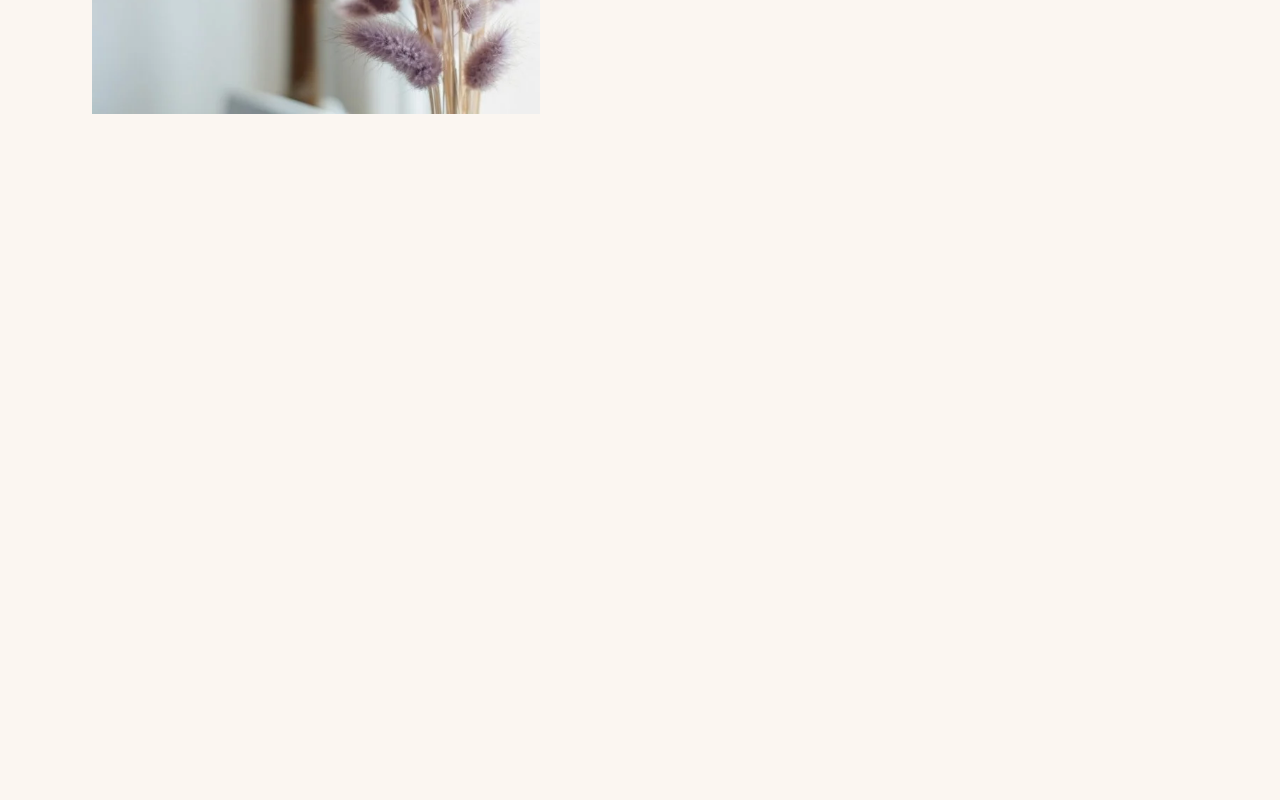
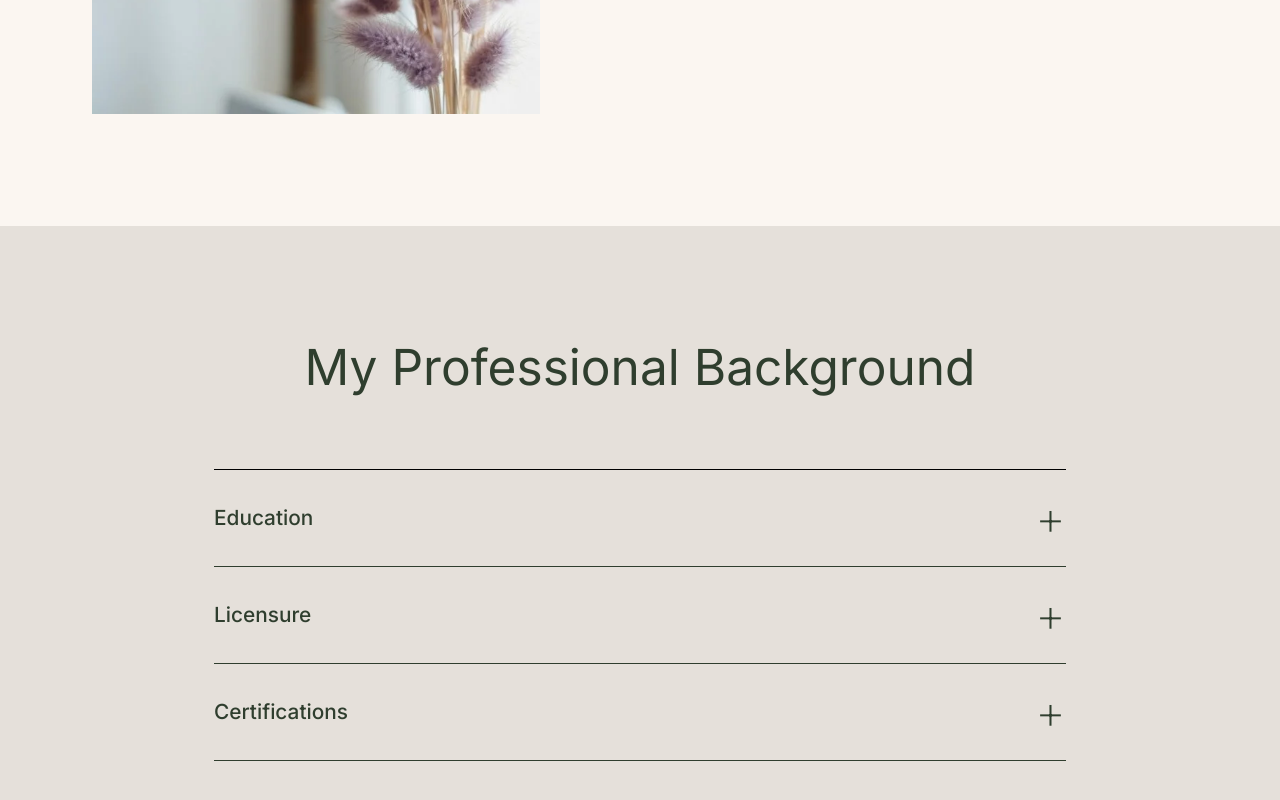
Before and after one commit to Krish480/growmytherapy-lilac-clone, a Next.js app: page / in a window 1280 px wide. Shown: the part 4967-5767 px from the top of the page. Before the commit the page ends 5193 px from the top, so only its background shows below. Built offline with nearby package versions, Linux system fonts and the light colour scheme; a web font is replaced by a local one.

Commit message:
Integrate BackgroundSection into page

```diff
--- a/src/app/page.js
+++ b/src/app/page.js
@@ -5,6 +5,7 @@ import Specialties from './components/Specialties'
 import SplitSupportSection from './components/SplitSupportSection'
 import AboutSection from './components/AboutSection'
 import FAQSection from './components/FAQSection'
+import BackgroundSection from './components/BackgroundSection'
 
 
 const page = () => {
@@ -16,6 +17,7 @@ const page = () => {
       <SplitSupportSection/>
       <AboutSection/>
       <FAQSection/>
+      <BackgroundSection/>
     </div>
   )
 }
```
